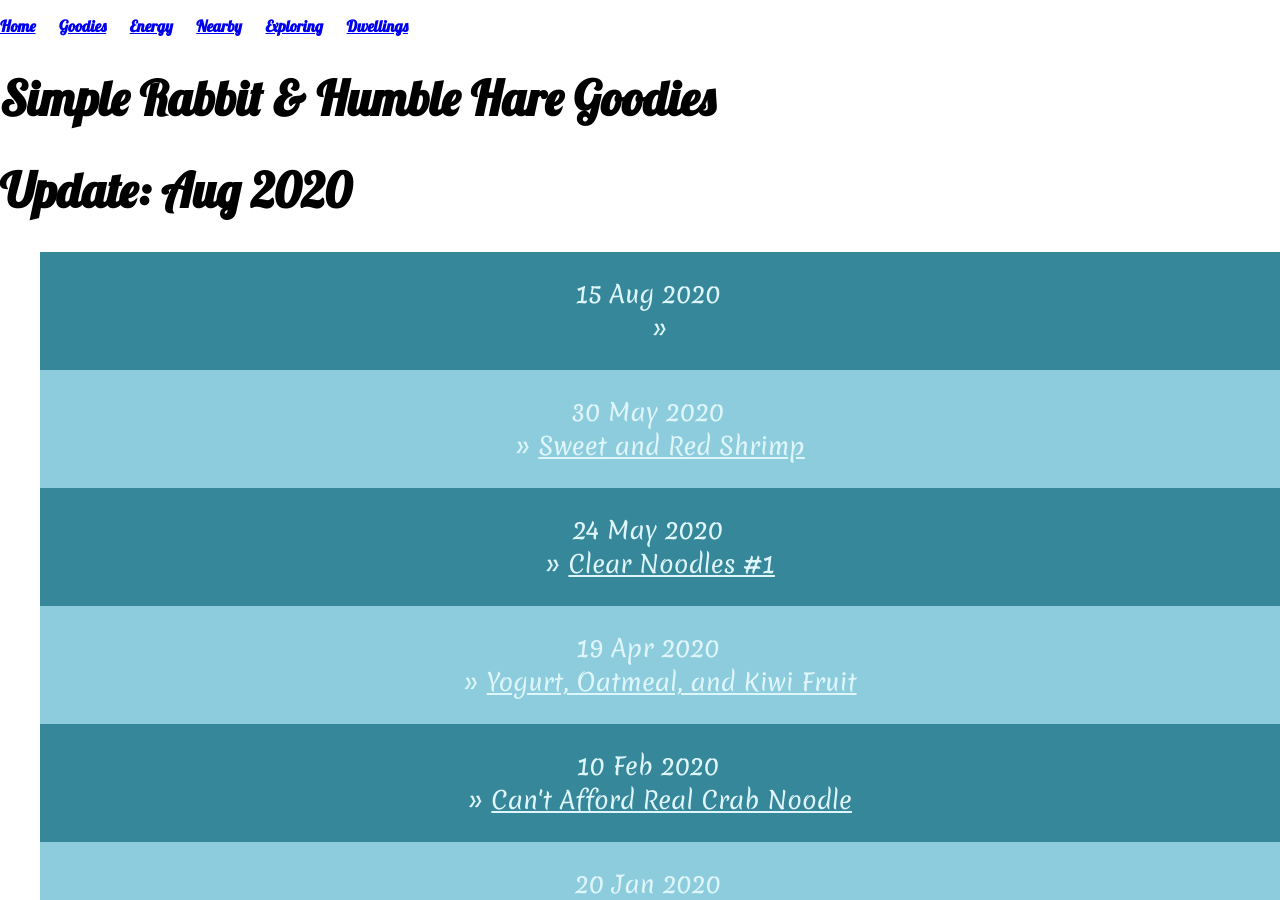
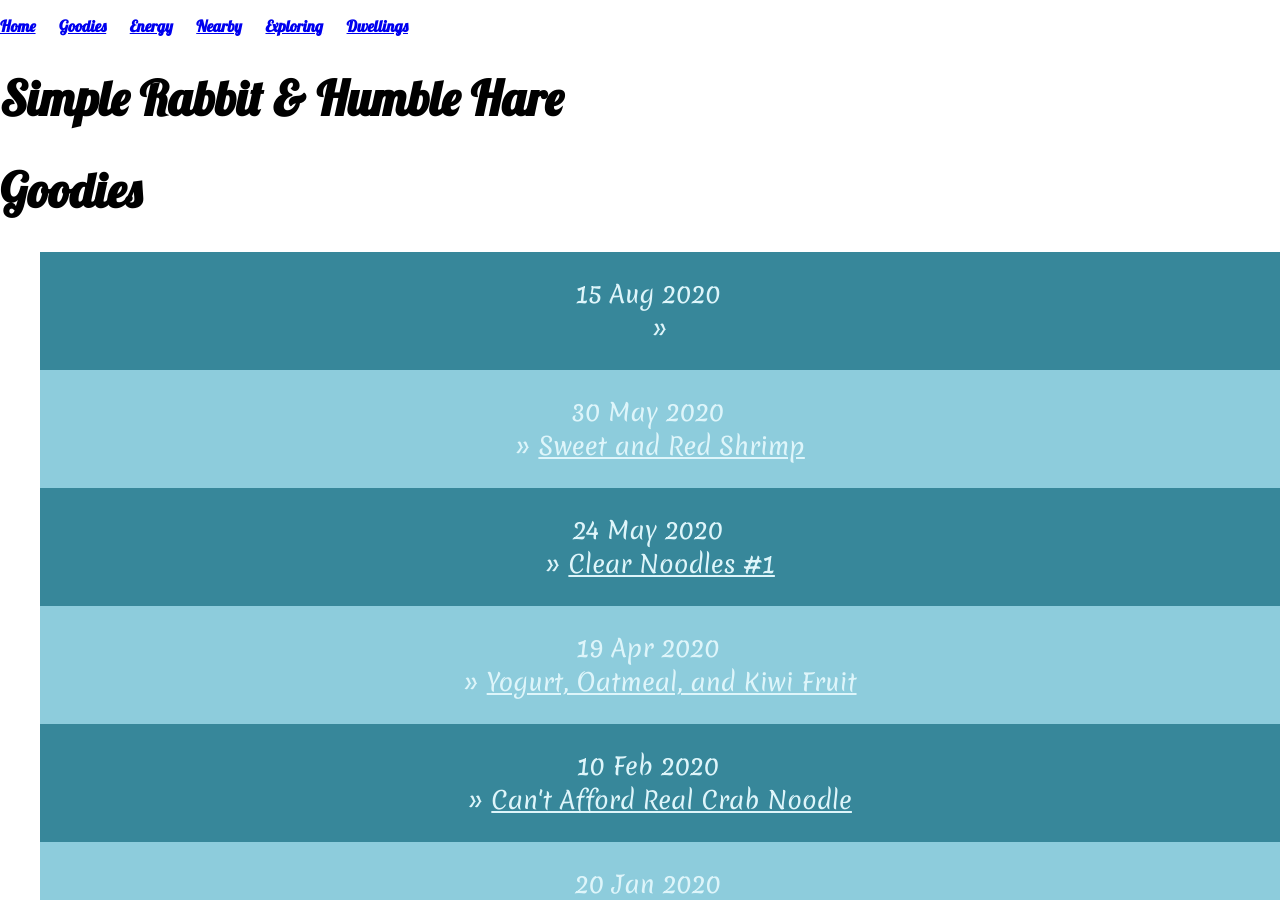
Before and after one commit to Squishy-Penguin/Squishy-Penguin.github.io, a Jekyll site: the page built from goodies/index.html, in a window 1280 px wide and 900 px high. Built offline with Jekyll 4.4.1, drawn with Linux system fonts in a browser that asks for light colours; some web fonts are replaced.

Commit message:
Update index.html

```diff
--- a/goodies/index.html
+++ b/goodies/index.html
@@ -1,9 +1,9 @@
 ---
 layout: default
-title: Simple Rabbit & Humble Hare Goodies
+title: Simple Rabbit & Humble Hare
 ---
 	<h1>{{ page.title }}</h1>
-	<h1>Update: Aug 2020</h1>
+	<h1>Goodies</h1>
 
 	<ul class="posts">
   <!--for loop to post posts-->
```
